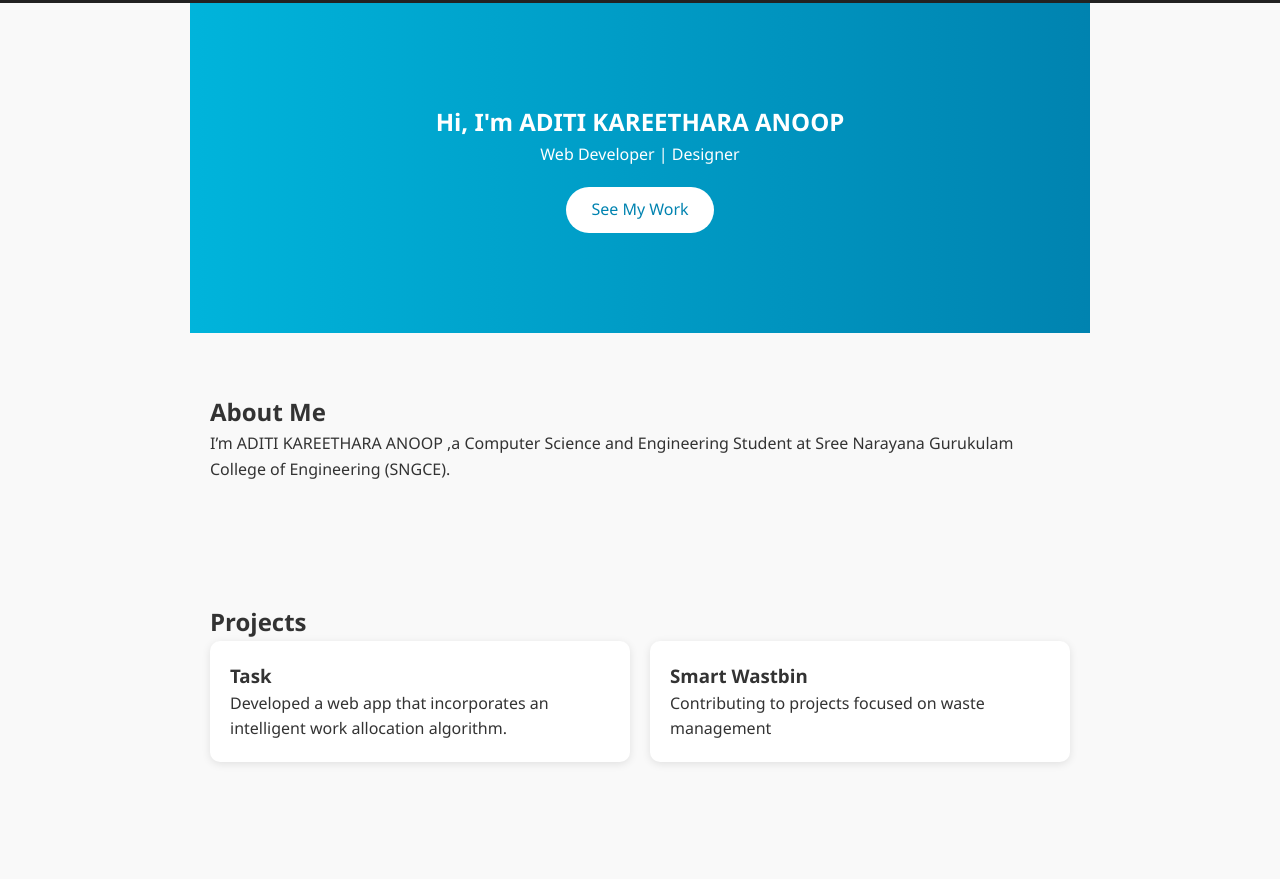
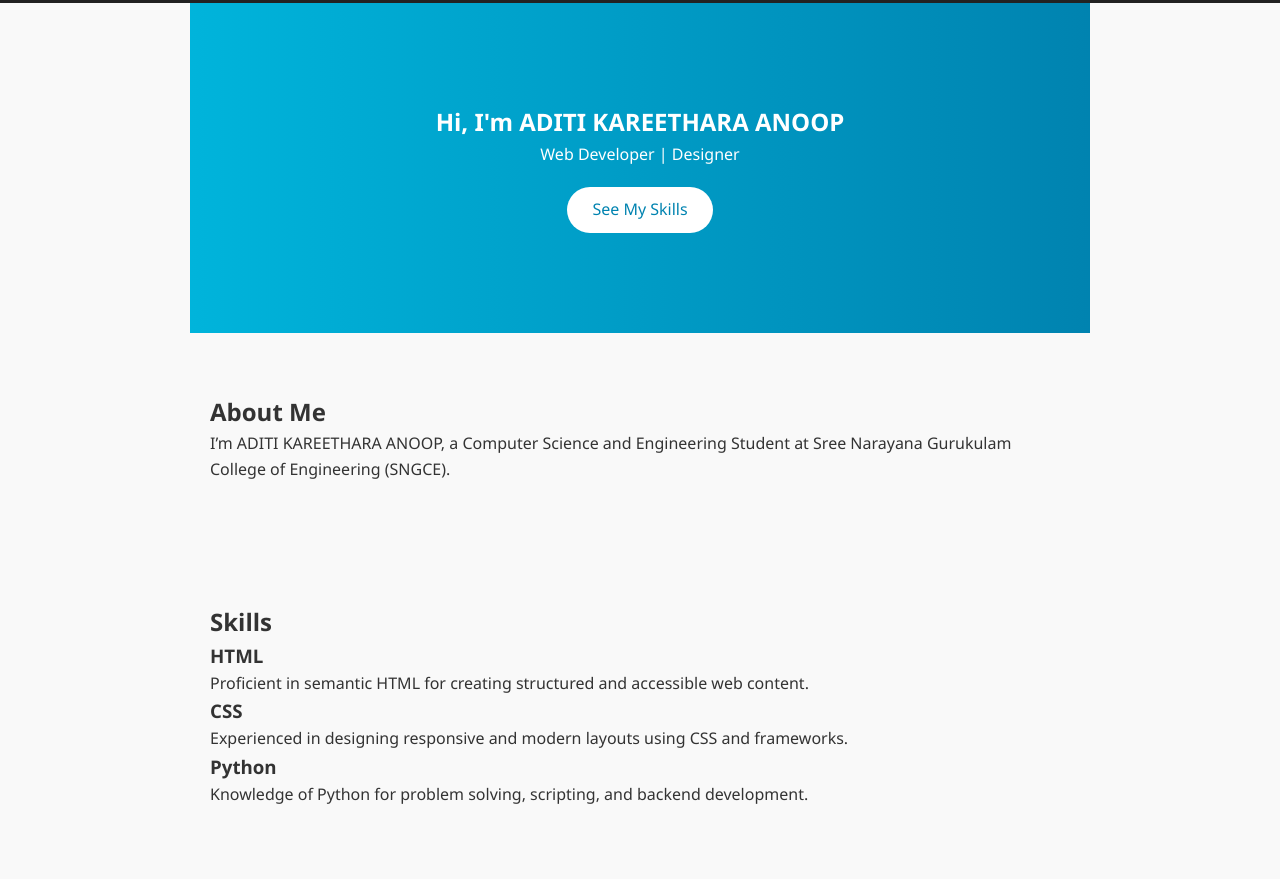
Before and after one commit to aditi-kareethara/PORT, a plain HTML site: page index.html in a window 1280 px wide. Shown: the part 67-946 px from the top of the page. Drawn offline with Linux system fonts and the light colour scheme.

Commit message:
Update index.html

```diff
--- a/index.html
+++ b/index.html
@@ -3,54 +3,58 @@
 <head>
   <meta charset="UTF-8">
   <meta name="viewport" content="width=device-width, initial-scale=1">
-  <title>ADITI KAREETHARA ANOOP  | Portfolio</title>
+  <title>ADITI KAREETHARA ANOOP | Portfolio</title>
   <link rel="stylesheet" href="style.css">
 </head>
 <body>
 
   <header>
     <nav class="navbar">
-      <h1>ADITI KAREETHARA ANOOP </h1>
+      <h1>ADITI KAREETHARA ANOOP</h1>
       <ul>
         <li><a href="#about">About</a></li>
-        <li><a href="#projects">Projects</a></li>
+        <li><a href="#skills">Skills</a></li>
         <li><a href="#contact">Contact</a></li>
       </ul>
     </nav>
   </header>
 
   <section class="hero">
-    <h2>Hi, I'm ADITI KAREETHARA ANOOP </h2>
-    <p>Web Developer | Designer </p>
-    <a href="#projects" class="btn">See My Work</a>
+    <h2>Hi, I'm ADITI KAREETHARA ANOOP</h2>
+    <p>Web Developer | Designer</p>
+    <a href="#skills" class="btn">See My Skills</a>
   </section>
 
   <section id="about">
     <h2>About Me</h2>
-    <p>I’m ADITI KAREETHARA ANOOP ,a Computer Science and Engineering Student at Sree Narayana Gurukulam College of Engineering (SNGCE).</p>
+    <p>I’m ADITI KAREETHARA ANOOP, a Computer Science and Engineering Student at Sree Narayana Gurukulam College of Engineering (SNGCE).</p>
   </section>
 
-  <section id="projects">
-    <h2>Projects</h2>
-    <div class="projects-grid">
-      <div class="project-card">
-        <h3>Task </h3>
-        <p>Developed a web app that incorporates an intelligent work allocation algorithm.</p>
+  <section id="skills">
+    <h2>Skills</h2>
+    <div class="skills-grid">
+      <div class="skill-card">
+        <h3>HTML</h3>
+        <p>Proficient in semantic HTML for creating structured and accessible web content.</p>
       </div>
-      <div class="project-card">
-        <h3>Smart Wastbin</h3>
-        <p>Contributing to projects focused on waste management</p>
+      <div class="skill-card">
+        <h3>CSS</h3>
+        <p>Experienced in designing responsive and modern layouts using CSS and frameworks.</p>
+      </div>
+      <div class="skill-card">
+        <h3>Python</h3>
+        <p>Knowledge of Python for problem solving, scripting, and backend development.</p>
       </div>
     </div>
   </section>
 
   <section id="contact">
     <h2>Contact</h2>
-    <p>Email me at <a href=""aditikareethara@gmail.com"">aditikareethara@gmail.com</a></p>
+    <p>Email me at <a href="mailto:aditikareethara@gmail.com">aditikareethara@gmail.com</a></p>
   </section>
 
   <footer>
-    <p>&copy; 2025 ADITI KAREETHARA ANOOP . All rights reserved.</p>
+    <p>&copy; 2025 ADITI KAREETHARA ANOOP. All rights reserved.</p>
   </footer>
 
   <script src="script.js"></script>
```
